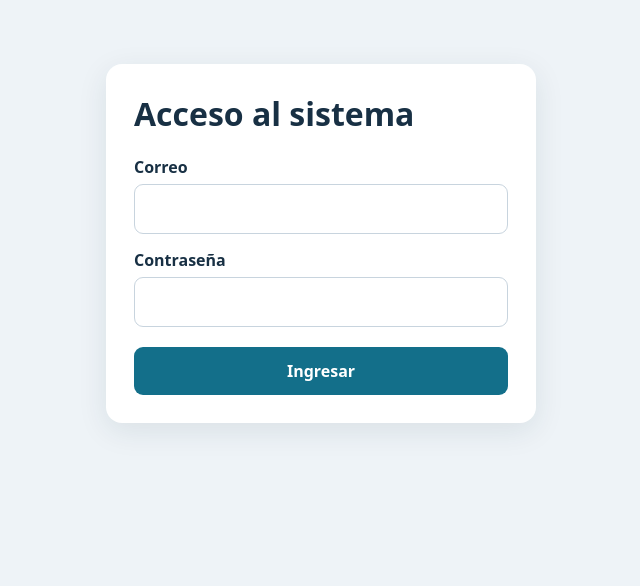
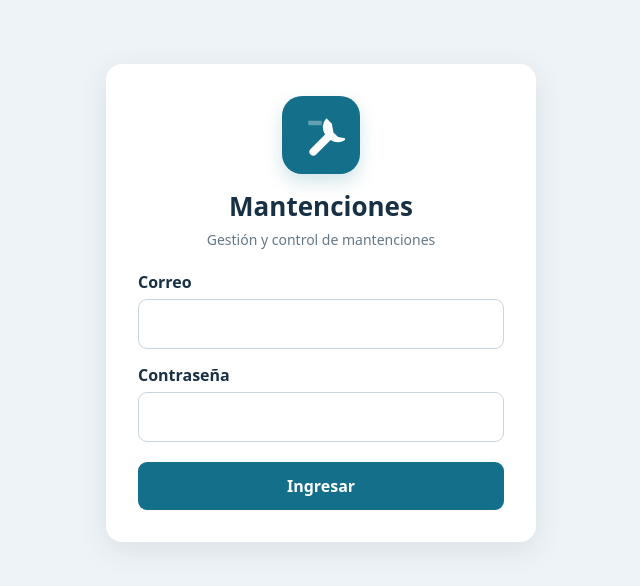
Before and after one commit to Erin3012/mantenciones, a PHP site: page /login.php in a window 1280 px wide. Shown: the top 586 px of the page, without its empty margins (319-959 px from the left). Run offline with PHP 8.4, Linux system fonts and the light colour scheme.

Commit message:
Agregar logo y branding al login

```diff
--- a/login.php
+++ b/login.php
@@ -20,6 +20,6 @@ if ($_SERVER['REQUEST_METHOD'] === 'POST') {
     }
     $error = 'Correo o contraseña incorrectos.';
 }
-?><!doctype html><html lang="es"><head><meta charset="utf-8"><meta name="viewport" content="width=device-width,initial-scale=1"><title>Acceso</title><style>
-*{box-sizing:border-box}body{margin:0;background:#eef3f7;color:#183044;font:16px system-ui,sans-serif}.box{max-width:430px;margin:8vh auto;padding:28px;background:white;border-radius:16px;box-shadow:0 8px 30px #18304418}h1{margin-top:0}label{display:block;margin:15px 0 6px;font-weight:700}input,button{width:100%;padding:13px;border:1px solid #c8d4de;border-radius:9px;font:inherit}button{margin-top:20px;border:0;background:#136f8a;color:#fff;font-weight:700}.error{padding:10px;background:#ffe4e4;color:#9b1c1c;border-radius:8px}
-</style></head><body><main class="box"><h1>Acceso al sistema</h1><?php if($error):?><p class="error"><?=e($error)?></p><?php endif;?><form method="post"><input type="hidden" name="return" value="<?=e($return)?>"><label for="correo">Correo</label><input id="correo" type="email" name="correo" required autocomplete="username"><label for="password">Contraseña</label><input id="password" type="password" name="password" required autocomplete="current-password"><button type="submit">Ingresar</button></form></main></body></html>
+?><!doctype html><html lang="es"><head><meta charset="utf-8"><meta name="viewport" content="width=device-width,initial-scale=1"><title>Acceso | Mantenciones</title><style>
+*{box-sizing:border-box}body{margin:0;background:#eef3f7;color:#183044;font:16px system-ui,sans-serif}.box{max-width:430px;margin:8vh auto;padding:32px;background:white;border-radius:16px;box-shadow:0 8px 30px #18304418}.brand{text-align:center;margin-bottom:22px}.logo{width:78px;height:78px;margin:0 auto 14px;display:flex;align-items:center;justify-content:center;background:#136f8a;border-radius:20px;box-shadow:0 8px 18px #136f8a30}.logo svg{width:48px;height:48px}.brand h1{margin:0;color:#183044;font-size:26px}.brand p{margin:6px 0 0;color:#647888;font-size:14px}label{display:block;margin:15px 0 6px;font-weight:700}input,button{width:100%;padding:13px;border:1px solid #c8d4de;border-radius:9px;font:inherit}input:focus{outline:2px solid #136f8a35;border-color:#136f8a}button{margin-top:20px;border:0;background:#136f8a;color:#fff;font-weight:700;cursor:pointer}button:hover{background:#0f5f76}.error{padding:10px;background:#ffe4e4;color:#9b1c1c;border-radius:8px}
+</style></head><body><main class="box"><div class="brand"><div class="logo" aria-hidden="true"><svg viewBox="0 0 64 64" fill="none" xmlns="http://www.w3.org/2000/svg"><path d="M39.2 9.8a17 17 0 0 0-1.8 21.4L18.1 50.5a5.2 5.2 0 1 0 7.4 7.4l19.3-19.3a17 17 0 0 0 21.4-1.8l-11.4-2.1-6.2-6.2-2.1-11.4L39.2 9.8Z" fill="white"/><path d="M15 13h18v6H15z" fill="white" opacity=".35"/></svg></div><h1>Mantenciones</h1><p>Gestión y control de mantenciones</p></div><?php if($error):?><p class="error"><?=e($error)?></p><?php endif;?><form method="post"><input type="hidden" name="return" value="<?=e($return)?>"><label for="correo">Correo</label><input id="correo" type="email" name="correo" required autocomplete="username"><label for="password">Contraseña</label><input id="password" type="password" name="password" required autocomplete="current-password"><button type="submit">Ingresar</button></form></main></body></html>
```
